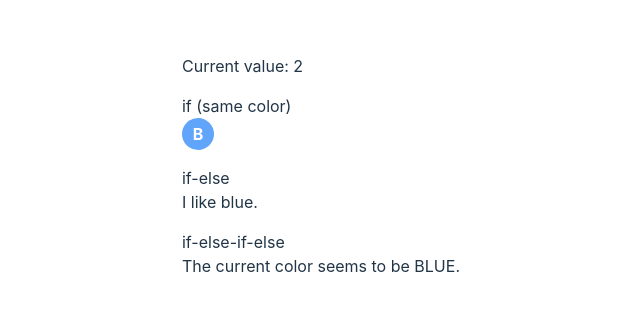
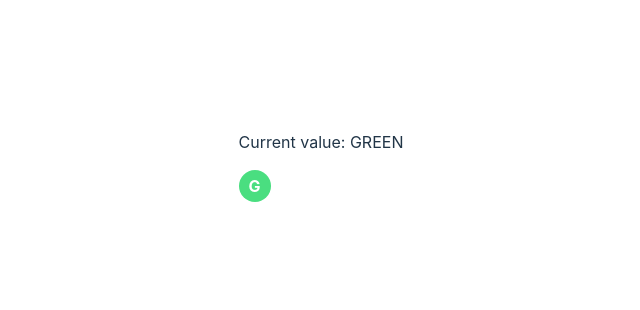
Before and after one commit to julien-lesinski/pokreact-2023, a React (Vite) app: page / in a window 1280 px wide. Shown: the part 234-544 px from the top of the page, without its empty margins (319-959 px from the left). Built offline with nearby package versions, Linux system fonts and the light colour scheme.

Commit message:
♻️ Use props to split rendering responsibility.

```diff
--- a/src/App.tsx
+++ b/src/App.tsx
@@ -1,39 +1,15 @@
-import { useState } from "react";
-import reactLogo from "./assets/react.svg";
-import viteLogo from "/vite.svg";
 import "./App.css";
-import { Green, On } from "./components/atoms/green";
-import { Off, Red } from "./components/atoms/red";
-import { Blue } from "./components/atoms/blue";
 import { Color } from "./models/color";
+import { ColorChip } from "./components/atoms/colorChip";
 
 function App() {
-  const color: Color = Color.Blue;
+  const color: Color = Color.Green;
 
   return (
     <div className="App flex flex-col items-center justify-center">
       <div className="max-w-5xl flex flex-col items-start text-left gap-4">
-        <p>Current value: {color}</p>
-        <div>
-          <p>if (same color)</p>
-          <div className="flex items-center">
-            {color === Color.Red && <Red />}
-            {color === Color.Green && <Green />}
-            {color === Color.Blue && <Blue />}
-          </div>
-        </div>
-        <div>
-          <p>if-else</p>
-          <div>
-            {color === Color.Blue
-              ? "I like blue."
-              : "Whatever this is, this is not blue"}
-          </div>
-        </div>
-        <div>
-          <p>if-else-if-else</p>
-          <div>The current color seems to be {extractColorName(color)}.</div>
-        </div>
+        <p>Current value: {extractColorName(color)}</p>
+        <ColorChip color={color} />
       </div>
     </div>
   );
--- /dev/null
+++ b/src/components/atoms/colorChip.tsx
@@ -0,0 +1,21 @@
+import { Color } from "../../models/color";
+import { Blue } from "./blue";
+import { Green } from "./green";
+import { Red } from "./red";
+
+export interface ColorChipProps {
+  color: Color;
+}
+
+export function ColorChip(props: ColorChipProps) {
+  switch (props.color) {
+    case Color.Red:
+      return <Red />;
+    case Color.Green:
+      return <Green />;
+    case Color.Blue:
+      return <Blue />;
+    default:
+      throw new Error("Unknown color");
+  }
+}
```
